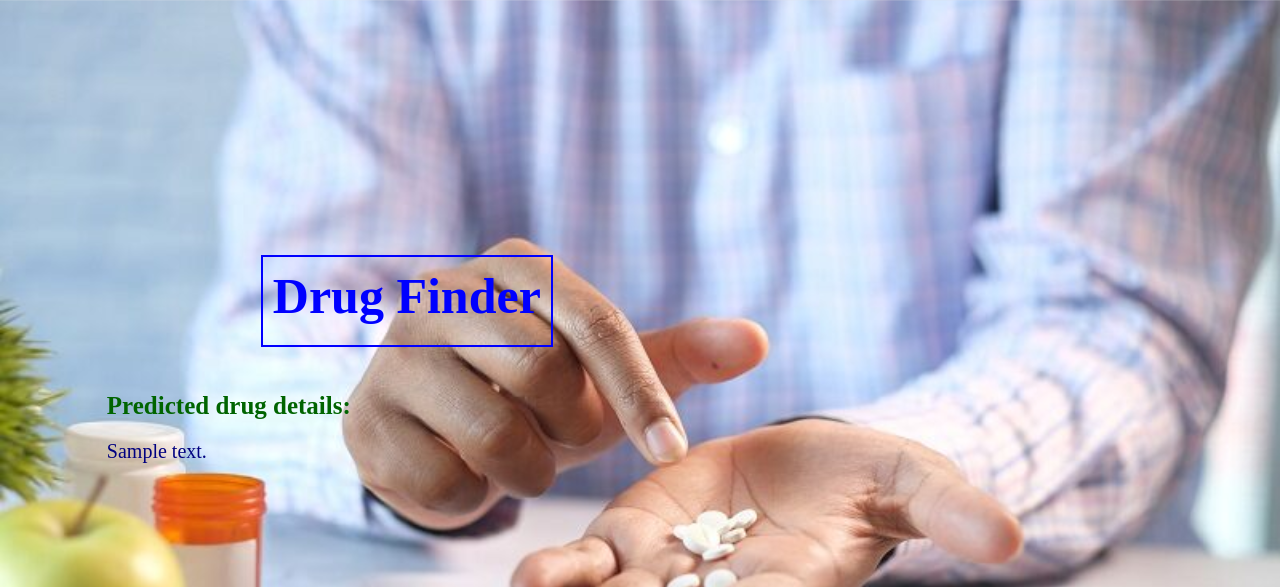
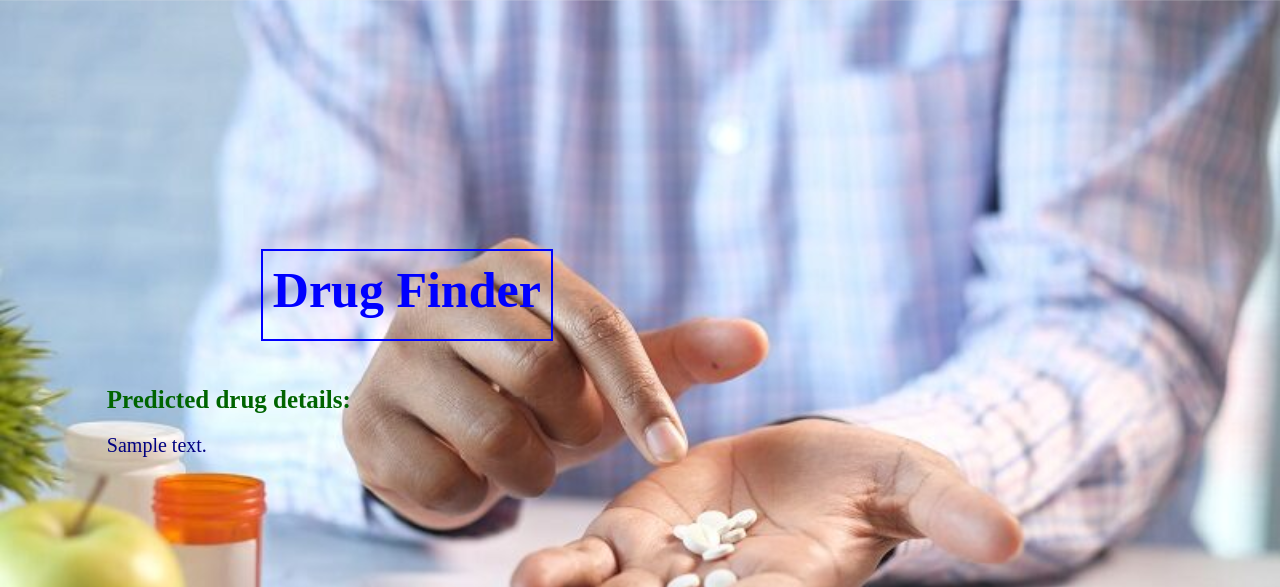
Before and after one commit to NasrinRipa/drug-finder, a Flask app: template templates/results.html in a window 1280 px wide. Shown: the top 587 px of the page. Run offline with Flask 2, Linux system fonts and the light colour scheme; the template is opened without the code that fills it: most values are stand-ins (such as "Sample title", 1, 10 or a date in 2020).

Commit message:
Updated results.html margin

```diff
--- a/templates/results.html
+++ b/templates/results.html
@@ -54,7 +54,7 @@
 
 
  <body>
-    <div class="head-container" style="margin-top: 20px;">
+    <div class="head-container" style="margin-top: 8px;">
         <div class="head" style="margin-bottom: 10px;">Drug Finder</div>
     </div>
     <div class="center">
```
